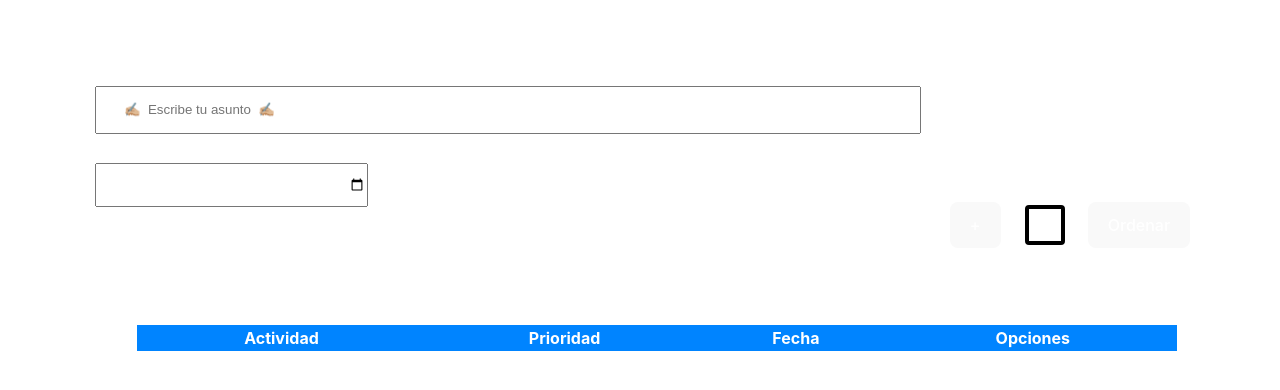
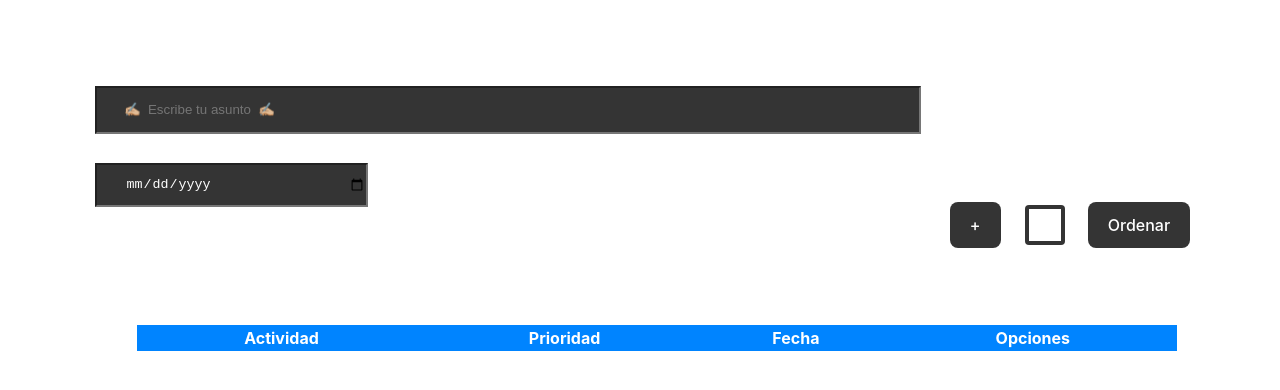
Before and after one commit to miguerlfr/tareas, a Vue app: page / in a window 1280 px wide. Shown: the top 390 px of the page. Built offline with nearby package versions, Linux system fonts and the light colour scheme.

Commit message:
Update App.vue

```diff
--- a/src/App.vue
+++ b/src/App.vue
@@ -1,19 +1,31 @@
 <script setup>
 import { ref } from 'vue';
+import Swal from 'sweetalert2';
 
 let a = ref()
 let actividad = ref("")
 let fecha = ref("")
 let arr = ref([])
+
 function check() {
-  let prioridad = a.value === true ? 'Alta' : 'Baja';
+  if (actividad.value.trim() === '' || fecha.value.trim() === '') {
+    // Mostrar mensaje de error con SweetAlert2
+    Swal.fire({
+      icon: 'error',
+      title: 'Oops...',
+      text: 'Por favor, completa todos los campos.',
+    });
+    return;
+  }
+
+  let prioridad = a.value ? 'Alta' : 'Baja';
   arr.value.push({
     actividad: actividad.value,
     prioridad,
     fecha: fecha.value
-  })
-  actividad.value = ''
-  fecha.value = ''
+  });
+  actividad.value = '';
+  fecha.value = '';
 }
 
 function ordenar() {
@@ -34,9 +46,9 @@ function eliminar(i) {
       <input class="actividad" type="text" placeholder="  ✍🏼  Escribe tu asunto  ✍🏼" v-model="actividad">
       <input class="fecha" type="date" v-model="fecha">
       <section class="parted">
-        <button @click="check()">+</button>
+        <button class="buttonCheck" @click="check()">+</button>
         <input type="checkbox" class="check" v-model="a">
-        <button @click="ordenar()">Ordenar</button>
+        <button class="ordenar" @click="ordenar()">Ordenar</button>
       </section>
     </section>
 
@@ -52,7 +64,7 @@ function eliminar(i) {
         </thead>
 
         <tbody>
-          <tr v-for="(item, i) in arr" :key="i" :style="item.prioridad === 'Alta' ? {backgroundColor:'#FF00007F'} : ''">
+          <tr v-for="(item, i) in arr" :key="i" :style="item.prioridad === 'Alta' ? { backgroundColor: 'red', color: 'white' } : { backgroundColor: 'white', color: 'black' }">
             <td>{{ item.actividad }}</td>
             <td>{{ item.prioridad }}</td>
             <td>{{ item.fecha }}</td>
@@ -82,6 +94,8 @@ function eliminar(i) {
   width: 50rem;
   height: 42px;
   padding-left: 20px;
+  background-color: #242424ec;
+  color: white;
 }
 
 .fecha {
@@ -92,6 +106,8 @@ function eliminar(i) {
   height: 40px;
   right: 400px;
   padding-left: 29px;
+  background-color: #242424ec;
+  color: white;
 }
 
 .papa {
@@ -109,6 +125,11 @@ function eliminar(i) {
   left: 95%;
   top: -130px;
 }
+
+.buttonCheck {
+  background-color: #242424ec;
+  color: white;
+}
 /* Estilo del checkbox */
 .check {
   appearance: none;
@@ -117,18 +138,20 @@ function eliminar(i) {
   width: 40px;
   height: 40px;
   /* Ajuste del alto para que sea cuadrado */
-  border: 4px solid black;
+  border: 4px solid #242424ec;;
   /* Borde verde */
   background-color: #ffffff;
   /* Fondo blanco */
   border-radius: 4px;
   cursor: pointer;
   position: relative;
+  color: white;
 }
 
 /* Estilo del chulo (tick) cuando está marcado */
 .check:checked {
   border: 4px solid black;
+  color: white;
   /* Borde verde */
   background-color: rgb(0, 132, 255);
   /* Fondo verde cuando está marcado */
@@ -163,6 +186,11 @@ table {
   width: 100%;
 }
 
+.ordenar {
+  background-color: #242424ec;
+  color: white;
+}
+
 .hijoD {
   height: 400px;
   overflow-y: auto;
@@ -175,7 +203,6 @@ table {
 
 td {
   font-weight: 500;
-  color: black;
 }
 .tHead {
   background-color: rgb(0, 132, 255);
```
